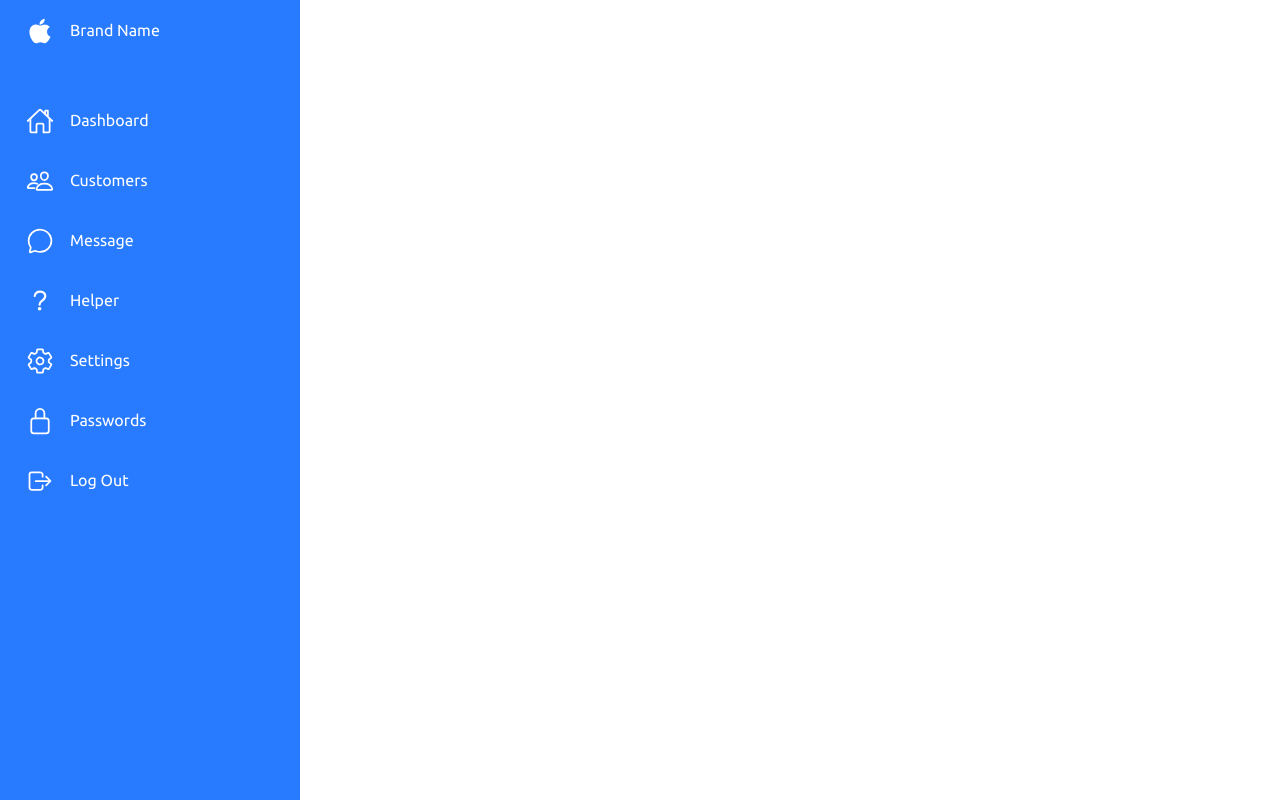
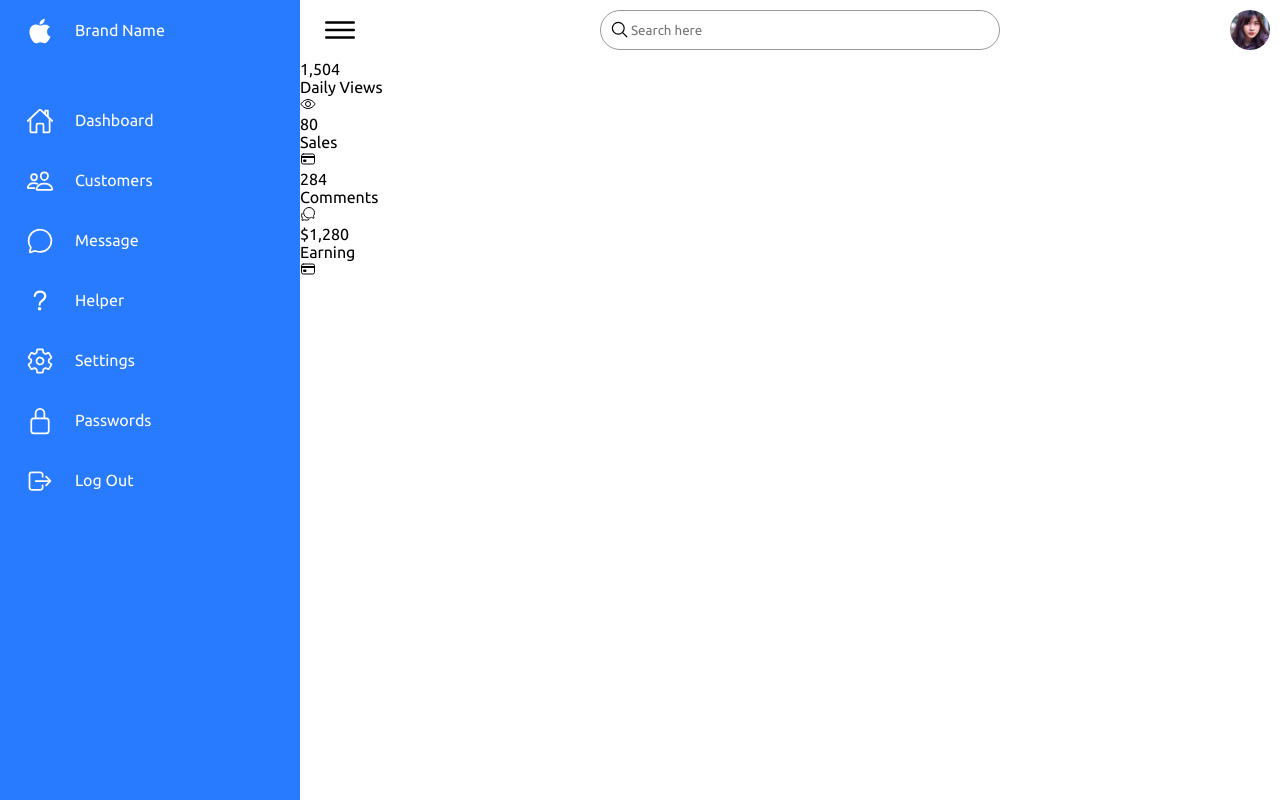
Before and after one commit to mkmasudrana806/responsive-admin-dashboard, a plain HTML site: page index.html in a window 1280 px wide. Drawn offline with nearby package versions, Linux system fonts and the light colour scheme.

Commit message:
dashboard topbar added

```diff
--- /dev/null
+++ b/app.js
@@ -0,0 +1,19 @@
+// humbargar menu toogle
+let toggle = document.querySelector('.toggle');
+let navigation = document.querySelector('.navigation');
+let main = document.querySelector('.main');
+
+toggle.addEventListener("click", () => {
+  navigation.classList.toggle("active");
+  main.classList.toggle("active");
+});
+
+// add hovered classes in selected list items
+let lists = document.querySelectorAll(".navigation li");
+
+function activeClass() {
+  lists.forEach((item) => item.classList.remove("hovered"));
+  this.classList.add("hovered");
+}
+
+lists.forEach((item) => item.addEventListener("mouseover", activeClass));
--- a/index.html
+++ b/index.html
@@ -77,7 +77,72 @@
         </ul>
       </nav>
 
-
+      <!-- main body of Dashboard       -->
+      <div class="main">
+        <!-- topbar  -->
+        <div class="topbar">
+          <!-- humbargar toggle icon  -->
+          <div class="toggle">
+            <ion-icon name="menu-outline"></ion-icon>
+          </div>
+          <!-- search  -->
+          <div class="search">
+            <label for="">
+              <input
+                type="text"
+                name="search"
+                id="search"
+                placeholder="Search here"
+              />
+              <ion-icon name="search-outline"></ion-icon>
+            </label>
+          </div>
+          <!-- user image  -->
+          <div class="user">
+            <img src="./assets/images/user.jpg" alt="" />
+          </div>
+        </div>
+        <!-- Dashboard cards  -->
+        <div class="cardBox">
+          <!-- single card  -->
+          <div class="card">
+            <div>
+              <div class="numbers">1,504</div>
+              <div class="cardName">Daily Views</div>
+            </div>
+            <div class="card-icon">
+              <ion-icon name="eye-outline"></ion-icon>
+            </div>
+          </div>
+          <div class="card">
+            <div>
+              <div class="numbers">80</div>
+              <div class="cardName">Sales</div>
+            </div>
+            <div class="card-icon">
+              <ion-icon name="card-outline"></ion-icon>
+            </div>
+          </div>
+          <div class="card">
+            <div>
+              <div class="numbers">284</div>
+              <div class="cardName">Comments</div>
+            </div>
+            <div class="card-icon">
+              <ion-icon name="chatbubbles-outline"></ion-icon>
+            </div>
+          </div>
+          <div class="card">
+            <div>
+              <div class="numbers">$1,280</div>
+              <div class="cardName">Earning</div>
+            </div>
+            <div class="card-icon">
+              <ion-icon name="card-outline"></ion-icon>
+            </div>
+          </div>
+        </div>
+      </div>
     </div>
 
     <!-- ionic icon script link  -->
@@ -89,17 +154,7 @@
       nomodule
       src="https://unpkg.com/ionicons@7.1.0/dist/ionicons/ionicons.js"
     ></script>
-    <script>
-      // add hovered classes in selected list items
-      let lists = document.querySelectorAll(".navigation li");
-
-      function activeClass() {
-        lists.forEach((item) => item.classList.remove("hovered"));
-        this.classList.add("hovered");
-      }
-
-      lists.forEach((item) => item.addEventListener("mouseover", activeClass));
-    </script>
-    <!-- script file  -->
+    <!--external script file  -->
+    <script src="app.js"></script>
   </body>
 </html>
--- a/style.css
+++ b/style.css
@@ -36,6 +36,10 @@ body {
   overflow: hidden;
 }
 
+/* navigation active toggle css  */
+.navigation.active {
+  width: 75px;
+}
 .navigation ul {
   position: absolute;
   top: 0;
@@ -51,7 +55,7 @@ body {
 }
 
 .navigation ul li:hover,
-.navigation ul li.hovered{
+.navigation ul li.hovered {
   background-color: var(--white);
 }
 .navigation ul li:nth-child(1) {
@@ -64,12 +68,13 @@ body {
   width: 100%;
   display: flex;
   align-items: center;
+  column-gap: 5px;
   text-decoration: none;
   color: var(--white);
 }
 
 .navigation ul li:hover a,
-.navigation ul li.hovered a{
+.navigation ul li.hovered a {
   color: var(--blue);
 }
 
@@ -96,32 +101,108 @@ body {
   white-space: nowrap;
 }
 
-
-/* outside curve  */
+/* outside curve */
 .navigation ul li:hover a::before,
-.navigation ul li.hovered a::before{
+.navigation ul li.hovered a::before {
   content: "";
   position: absolute;
+  background: transparent;
   right: 0;
   top: -50px;
   width: 50px;
   height: 50px;
- background: transparent;
+
   border-radius: 50%;
   box-shadow: 35px 35px 0 10px var(--white);
   pointer-events: none;
 }
 
 .navigation ul li:hover a::after,
-.navigation ul li.hovered a::after{
+.navigation ul li.hovered a::after {
   content: "";
   position: absolute;
   right: 0;
   bottom: -50px;
   width: 50px;
+  background: transparent;
   height: 50px;
-  background-color: transparent;
+
   border-radius: 50%;
   box-shadow: 35px -35px 0 10px var(--white);
   pointer-events: none;
 }
+
+/* ################ Dashboard main body #################### */
+
+.main {
+  position: absolute;
+  width: calc(100% - 300px);
+  left: 300px;
+  min-height: 100vh;
+  background: var(--white);
+  transition: 0.5s;
+}
+
+/* when humbargar menu is selected */
+.main.active{
+  width: calc(100% - 75px);
+  left: 75px;
+}
+.topbar {
+  width: 100%;
+  height: 60px;
+  display: flex;
+  justify-content: space-between;
+  align-items: center;
+  padding: 0 10px;
+}
+
+.toggle {
+  position: relative;
+  top: 0;
+  width: 60px;
+  height: 60px;
+  display: flex;
+  align-items: center;
+  justify-content: center;
+  font-size: 2.5rem;
+  cursor: pointer;
+}
+
+.search {
+  position: relative;
+  width: 400px;
+}
+
+.search label input {
+  width: 100%;
+  height: 40px;
+  border-radius: 40px;
+  padding-left: 30px;
+  outline: none;
+  border: 1px solid var(--black2);
+}
+
+.search label ion-icon {
+  position: absolute;
+  top: 10px;
+  left: 10px;
+  font-size: 1.2rem;
+}
+
+.user {
+  position: relative;
+  width: 40px;
+  height: 40px;
+  border-radius: 50%;
+  overflow: hidden;
+  cursor: pointer;
+}
+
+.user img {
+  top: 0;
+  left: 0;
+  width: 100%;
+  height: 100%;
+  object-fit: cover;
+}
```
Lines whose indentation alone changed are shown as unchanged.
